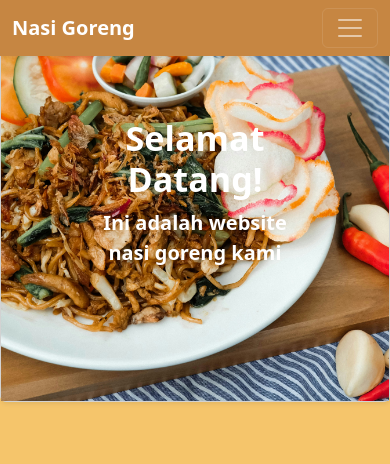
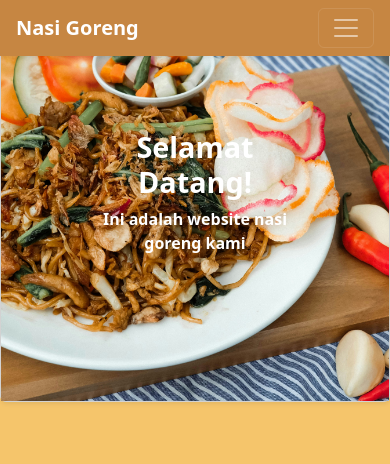
Before and after one commit to Pahlevyy/nasigoreng, a PHP site: page / in a window 390 px wide. Shown: the top 464 px of the page. Run offline with PHP 8.4, Linux system fonts and the light colour scheme.

Commit message:
membuat navbar lebih fleksibel

```diff
--- a/index.html
+++ b/index.html
@@ -13,8 +13,8 @@
   </head>
   <body style="background-color: #f5c56b;">
     <!-- navbar -->
-    <nav class="navbar navbar-expand-lg navbar-dark fixed-top shadow-sm" style="background-color:	#C68642" data-aos="fade-down" data-aos-delay="500">
-  <div class="container fw-bold">
+    <nav class="navbar navbar-expand-lg navbar-dark fixed-top shadow-sm" style="background-color:	#C68642">
+  <div class="container-fluid fw-bold px-3">
     <a class="navbar-brand" href="#">Nasi <span>Goreng</span></a>
     <button class="navbar-toggler" type="button" data-bs-toggle="collapse" data-bs-target="#navbarNav" aria-controls="navbarNav" aria-expanded="false" aria-label="Toggle navigation">
       <span class="navbar-toggler-icon"></span>
@@ -40,11 +40,11 @@
     <!-- navbar ending -->
 
     <!-- hero section -->
-    <div class="card mb-3 position-relative shadow-sm" data-aos="fade-right" data-aos-delay="500">
+    <div class="card mb-3 position-relative shadow-sm">
   <img src="nasigoreng2.jpg" class="card-img-top" alt="Nasi goreng" style="width: 100%; height: 400px; object-fit: cover">
 
   <!-- Overlay teks di atas gambar -->
-  <div class="position-absolute top-50 start-50 translate-middle text-white text-center" data-aos="fade-down" data-aos-delay="500">
+  <div class="position-absolute top-50 start-50 translate-middle text-white text-center hero-overlay" data-aos="fade-up-left" data-aos-delay="500">
     <h1 class="display-4 fw-bold">Selamat <span>Datang!</span></h1>
     <p class="lead fw-bold">Ini adalah website nasi goreng kami</p>
   </div>
--- a/style.css
+++ b/style.css
@@ -1,4 +1,3 @@
-
 
 
 #modalImage {
@@ -56,3 +55,20 @@ footer .social a:focus {
   width: 100%;
   cursor: pointer;
 }
+
+.card-img-top {
+  width: 100%;
+  max-height: 400px;
+  height: auto;
+  object-fit: cover;
+}
+
+@media (max-width: 576px) {
+  .hero-overlay h1 {
+    font-size: 1.8rem;
+  }
+
+  .hero-overlay p {
+    font-size: 1rem;
+  }
+}
```
